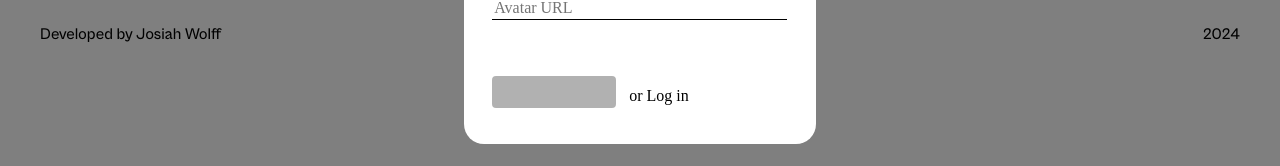
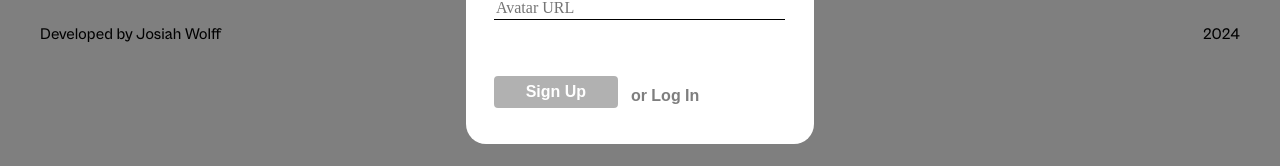
Before and after one commit to JosiahWolff/se_project_react, a React (Create React App) app: page / in a window 1280 px wide. Both pictures are taken after a click on the button "Sign Up". Shown: the part 487-653 px from the top of the page. Built offline with nearby package versions, Linux system fonts and the light colour scheme; no server answers; data requests are answered from the project's data file.

Commit message:
review updates

```diff
--- a/src/components/AddItemModal/AddItemModal.js
+++ b/src/components/AddItemModal/AddItemModal.js
@@ -17,7 +17,7 @@ const AddItemModal = ({ isOpen, onAddItem, handleCloseModal, isLoading }) => {
   return (
     <ModalWithForm
       title="New garment"
-      buttontext={isLoading ? "Saving..." : "Add garment"}
+      buttonText={isLoading ? "Saving..." : "Add garment"}
       onClose={handleCloseModal}
       isOpen={isOpen}
       onSubmit={handleSubmit}
--- a/src/components/App/App.js
+++ b/src/components/App/App.js
@@ -75,20 +75,20 @@ function App() {
   };
 
   const loginUser = (user) => {
+    setIsLoading(true);
     login(user)
       .then((res) => {
-        if (res.token) {
-          localStorage.setItem("jwt", res.token);
-          console.log("Token set:", res.token);
-          setLoggedIn(true);
-          setCurrentUser(res.user);
-          handleCloseModal();
-        } else {
-          console.error("${e}");
-        }
+        handleCloseModal();
+        localStorage.setItem("jwt", res.data);
+        console.log("Token set:", res.data);
+        setLoggedIn(true);
+        setCurrentUser(res.user);
       })
       .catch((error) => {
         console.error(error);
+      })
+      .finally(() => {
+        setIsLoading(false);
       });
   };
 
--- a/src/components/ItemModal/ItemModal.js
+++ b/src/components/ItemModal/ItemModal.js
@@ -1,4 +1,9 @@
-const ItemModal = ({ selectedCard, onClose, handleDeleteCard }) => {
+import { CurrentUserContext } from "../../contexts/CurrentUserContext";
+import { useContext } from "react";
+
+const ItemModal = ({ selectedCard, onClose, handleDeleteCard, cardObj }) => {
+  const currentUser = useContext(CurrentUserContext);
+  const isOwner = cardObj.owner === currentUser._id;
   return (
     <div className={"modal"}>
       <div className="modal__preview">
@@ -19,6 +24,9 @@ const ItemModal = ({ selectedCard, onClose, handleDeleteCard }) => {
               Weather Type: {selectedCard.weather}
             </p>
           </div>
+
+          <div>
+            {isOwner ? (
               <button
                 onClick={() => {
                   handleDeleteCard(selectedCard);
@@ -28,6 +36,10 @@ const ItemModal = ({ selectedCard, onClose, handleDeleteCard }) => {
               >
                 Delete item
               </button>
+            ) : (
+              <></>
+            )}
+          </div>
         </div>
       </div>
     </div>
--- a/src/components/LoginModal/LoginModal.js
+++ b/src/components/LoginModal/LoginModal.js
@@ -23,7 +23,7 @@ const LoginModal = ({ onClose, loginUser, openRegisterModal }) => {
       title="Log In"
       onClose={onClose}
       buttonText="Log In"
-      onLogin={onLogin}
+      onSubmit={onLogin}
     >
       <div>
         <label htmlFor="email-input" className="modal__input-title">
@@ -63,7 +63,7 @@ const LoginModal = ({ onClose, loginUser, openRegisterModal }) => {
 
       <button
         className="modal__login"
-        type="button"
+        type="submit"
         onClick={openRegisterModal}
       >
         or Sign Up
--- a/src/components/ModalWithForm/ModalWithForm.css
+++ b/src/components/ModalWithForm/ModalWithForm.css
@@ -23,6 +23,7 @@
   font-family: "CabinetGrotesk-Bold", Arial, Helvetica, sans-serif;
   font-size: 16px;
   line-height: 20px;
+  font-weight: 700;
   padding: 28px 28px 0 0;
   margin: 0 0 24px 0;
 }
@@ -58,14 +59,23 @@
 }
 
 .modal__login {
+  font-family: "CabinetGrotesk-Regular", Arial, sans-serif;
   position: absolute;
   bottom: 38px;
   left: 165px;
   border: none;
+  line-height: 20px;
+  size: 16px;
+  font-weight: 700;
   background-color: white;
   color: #000;
+  opacity: 50%;
   cursor: pointer;
   padding: 0;
+}
+
+.modal__login:hover {
+  opacity: 100%;
 }
 
 .modal__image {
@@ -204,9 +214,11 @@
 }
 
 .modal__submit {
+  font-family: "CabinetGrotesk-Regular", Arial, sans-serif;
   margin-top: 32px;
   width: 124px;
   height: 32px;
+  font-weight: 700;
   border: 4px solid #000;
   border-radius: 4px;
   color: #fff;
--- a/src/components/ModalWithForm/ModalWithForm.js
+++ b/src/components/ModalWithForm/ModalWithForm.js
@@ -3,7 +3,7 @@ import React from "react";
 
 const ModalWithForm = ({
   children,
-  buttontext,
+  buttonText,
   title,
   onClose,
   name,
@@ -25,7 +25,7 @@ const ModalWithForm = ({
             type="submit"
             className="modal__submit modal__submit_disabled"
           >
-            {buttontext}
+            {buttonText}
           </button>
         </form>
       </div>
--- a/src/components/RegisterModal/RegisterModal.js
+++ b/src/components/RegisterModal/RegisterModal.js
@@ -91,7 +91,7 @@ const RegisterModal = ({ onClose, registerUser, openLoginModal }) => {
 
       <div>
         <label htmlFor="avatar-input" className="modal__input-title">
-          Avatar URL *
+          Avatar URL*
         </label>
         <input
           id="avatar-input"
@@ -106,7 +106,7 @@ const RegisterModal = ({ onClose, registerUser, openLoginModal }) => {
       </div>
 
       <button className="modal__login" type="button" onClick={openLoginModal}>
-        or Log in
+        or Log In
       </button>
     </ModalWithForm>
   );
```
Lines whose indentation alone changed are shown as unchanged.
